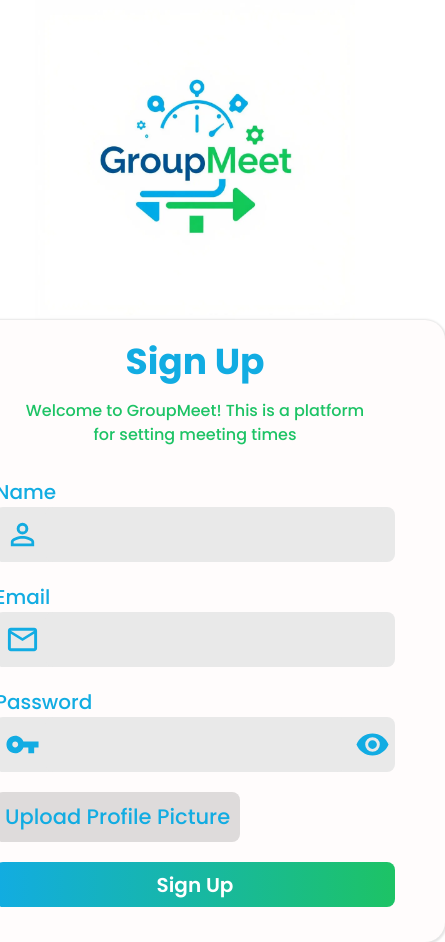
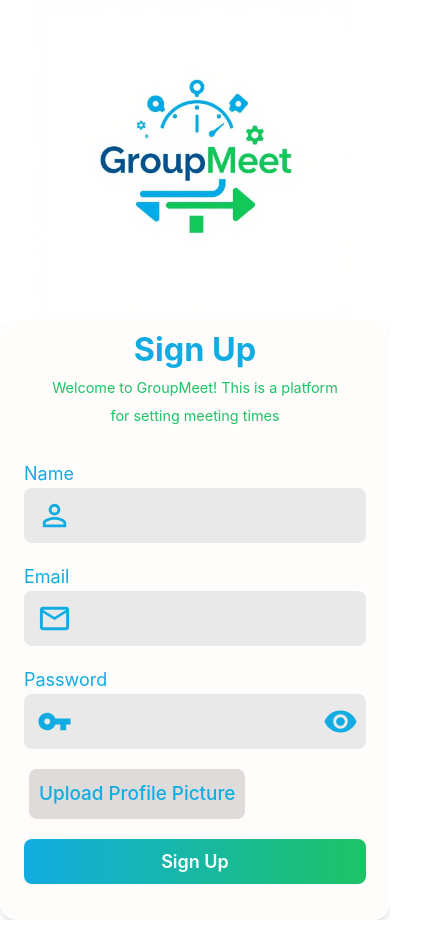
Before and after one commit to aggie-coding-club/GroupMeet, a React (Create React App) app in the folder frontend/: page / in a window 390 px wide. Shown: the whole page, 445 px wide, since content can reach past the window. After the commit the page ends 920 px from the top, so only its background shows below. Built offline with nearby package versions, Linux system fonts and the light colour scheme.

Commit message:
Added responsiveness to app

```diff
--- a/frontend/src/App.tsx
+++ b/frontend/src/App.tsx
@@ -13,33 +13,34 @@ function App() {
   </style>
       <header className="bg-[#ffffff] min-h-screen flex flex-col items-center justify-center text-[calc(10px + 2vmin)] text-[#12ACE2]">
         <img src="GroupMeet.png" width="320"></img>
-        <div id="container" className="bg-[rgb(255,_252,_252)] [box-shadow:0px_1px_2px_2px_rgb(0_0_0_/_10%)] rounded-[20px] pt-[15px] pb-[15px] pl-[50px] pr-[50px] flex flex-col items-center text-[20px] max-w-[500px] font-['Poppins',_'sans-serif'] font-medium not-italic">
+        <div id="container" className="bg-[rgb(255,252,252)] shadow-md rounded-2xl pt-4 pb-4 px-6 sm:px-8 md:px-10 lg:px-12 flex flex-col items-center text-lg sm:text-xl max-w-[500px] w-full min-w-[200px] min-w-0 flex-shrink">
+
           <div id="signup_title" className="font-bold text-[1.8em]"> Sign Up </div>
           <p id="signup_description" className="text-[#1DC365] text-[.8em] mx-[25px] my-[10px]">Welcome to GroupMeet! This is a platform for setting meeting times</p>
-          <div id="container_name" className="flex flex-col mt-[20px] items-start">
+          <div id="container_name" className="flex flex-col mt-[20px] w-full max-w-[400px] items-start">
             Name
-            <div id="container_name_wrapper" className="bg-[rgb(233,_233,_233)] px-[5px] py-0 text-[.75em] rounded-[8px] h-[55px] w-[400px] flex items-center justify-start">
+            <div id="container_name_wrapper" className="bg-[rgb(233,233,233)] px-2 py-0 text-[0.75em] rounded-lg h-[55px] w-full max-w-[400px] flex items-center justify-start min-w-0 flex-shrink-0 overflow-hidden sm:scale-100">
             <img src="account-outline.svg" width="35" className="input_icon"></img>
-              <input className="input-box bg-[rgb(233,_233,_233)] text-[black] border-[0] text-[1em] rounded-[8px] mx-[5px] my-0 w-[350px] h-[55px]"></input>
+              <input className="input-box bg-[rgb(233,_233,_233)] text-[black] border-[0] outline-none text-[1em] rounded-[8px] mx-[5px] my-0 w-[350px] h-[55px]"></input>
             </div>
           </div>
-          <div id="container_email" className="flex flex-col mt-[20px] items-start">
+          <div id="container_email" className="flex flex-col mt-[20px] items-start w-full max-w-[400px]">
             Email
-            <div id="container_email_wrapper" className="bg-[rgb(233,_233,_233)] px-[5px] py-0 text-[.75em] rounded-[8px] h-[55px] w-[400px] flex items-center justify-start">
+            <div id="container_email_wrapper" className="bg-[rgb(233,233,233)] px-2 py-0 text-[0.75em] rounded-lg h-[55px] w-full max-w-[400px] flex items-center justify-start min-w-0 flex-shrink-0 overflow-hidden sm:scale-100">
             <img src="email-outline.svg" width="35" className="input_icon"></img>
-              <input className="input-box bg-[rgb(233,_233,_233)] text-[black] border-[0] text-[1em] rounded-[8px] mx-[5px] my-0 w-[350px] h-[55px]"></input>
+              <input className="input-box bg-[rgb(233,_233,_233)] text-[black] border-[0] outline-none text-[1em] rounded-[8px] mx-[5px] my-0 w-[350px] h-[55px]"></input>
             </div>
           </div>
-          <div id="container_pwd" className="flex flex-col mt-[20px] items-start">
+          <div id="container_pwd" className="flex flex-col mt-[20px] items-start w-full max-w-[400px]">
             Password
-            <div id="container_pwd_wrapper" className="bg-[rgb(233,_233,_233)] px-[5px] py-0 text-[.75em] rounded-[8px] h-[55px] w-[400px] flex items-center justify-start">
+            <div id="container_pwd_wrapper" className="bg-[rgb(233,233,233)] px-2 py-0 text-[0.75em] rounded-lg h-[55px] w-full max-w-[400px] flex items-center justify-start min-w-0 flex-shrink-0 overflow-hidden sm:scale-100">
               <img src="key.svg" width="35" className="input_icon"></img>
-              <input className="input-box bg-[rgb(233,_233,_233)] text-[black] border-[0] text-[1em] rounded-[8px] mx-[5px] my-0 w-[350px] h-[55px]" id="pwd_input_box"></input>
+              <input className="input-box bg-[rgb(233,_233,_233)] text-[black] border-[0] outline-none text-[1em] rounded-[8px] mx-[5px] my-0 w-[350px] h-[55px]" id="pwd_input_box"></input>
               <img src="eye.svg" width="35" className="input_icon" id="eye_icon"></img>
             </div>
           </div>
-          <button id="pfp_box" className="bg-[rgb(222,_219,_219)] border-[0] mt-[20px] px-[10px] py-0 rounded-[8px] max-w-[250px] h-[50px] text-[1.05em] font-medium self-start">Upload Profile Picture</button>
-          <button id="sign_up_box" className="text-[1em] font-semibold text-center text-[#ffffff] bg-[linear-gradient(to_right,_#12ACE2,_#1DC365)] border-[0] mx-0 my-[20px] rounded-[8px] min-w-full h-[45px] [transition:.3ss]">Sign Up</button>
+          <button id="pfp_box" className="bg-[rgb(222,_219,_219)] border-[0] mx-[5px] mt-[20px] px-[10px] py-0 rounded-[8px] max-w-[250px] h-[50px] text-[1.05em] font-medium self-start">Upload Profile Picture</button>
+          <button id="sign_up_box" className="text-[1em] font-semibold text-center mx-[5px] text-[#ffffff] bg-[linear-gradient(to_right,_#12ACE2,_#1DC365)] border-[0] mx-0 my-[20px] rounded-[8px] min-w-full h-[45px] [transition:.3ss]">Sign Up</button>
         </div>
       </header>
     </div>
```
